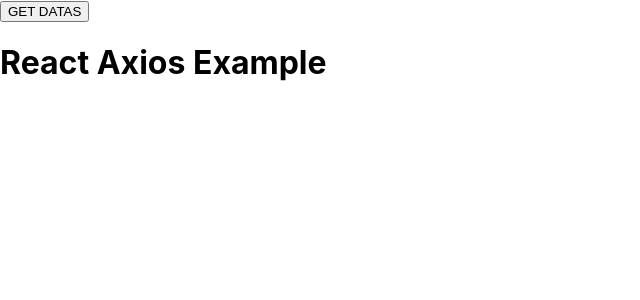
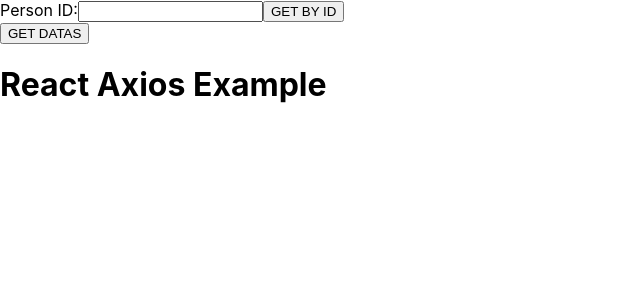
Before and after one commit to buraksecer/ReactjsWithAxios, a React (Create React App) app: page / in a window 1280 px wide. Shown: the top 300 px of the page, without its empty margins (0-640 px from the left). Built offline with nearby package versions, Linux system fonts and the light colour scheme; the HTML template or start-up script is replaced by a standard one.

Commit message:
Get By Id Request V1

```diff
--- a/src/App.js
+++ b/src/App.js
@@ -1,18 +1,18 @@
 import React, { Component } from 'react';
 import axios from 'axios';
 const API_URL = 'http://jsonplaceholder.typicode.com';
-
 class App extends Component {
 
   state = {
-    users: []
+    users: [],
+    id: ''
   }
 
   componentDidMount() {
-
+    //This zone is loading before page render
   }
 
-  handleClick = () => {
+  handleGetAllDataClick = () => {
     const url = `${API_URL}/users/`;
     axios.get(url).then(response => response.data)
     .then((data) => {
@@ -20,10 +20,26 @@
      })
   }
 
+  handleChange = event => {
+    this.setState({ id: event.target.value });
+  }
+
+  handleSubmit = event => {
+    event.preventDefault();
+     console.log(`${this.state.id}`);
+  }
+
   render() {
     return (
       <div className="container">
-      <button onClick={this.handleClick}>
+         <form onSubmit={this.handleSubmit}>
+          <label>
+            Person ID:
+            <input type="text" name="id" onChange={this.handleChange} />
+          </label>
+          <button type="submit">GET BY ID</button>
+        </form>
+      <button onClick={this.handleGetAllDataClick}>
         GET DATAS
       </button>
       <div className="col-xs-8">
```
